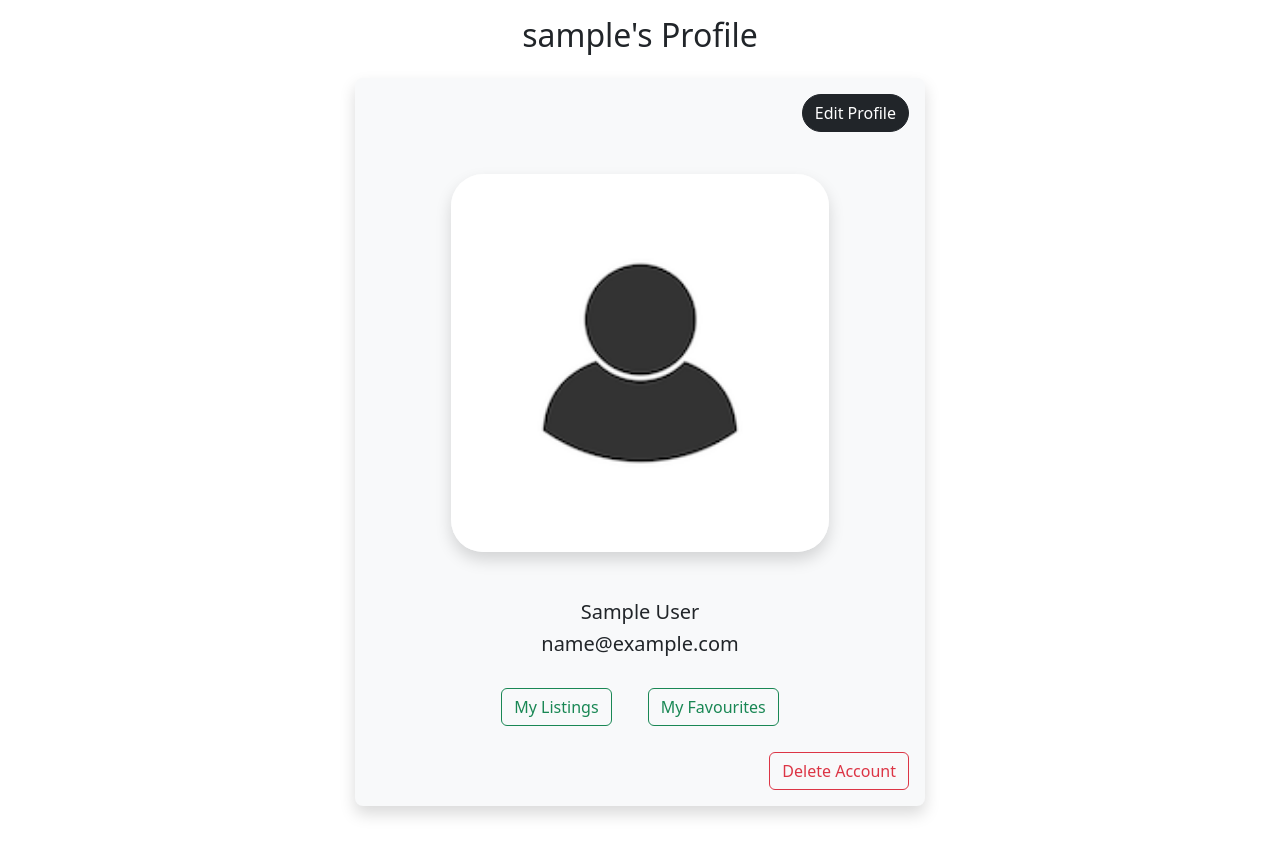
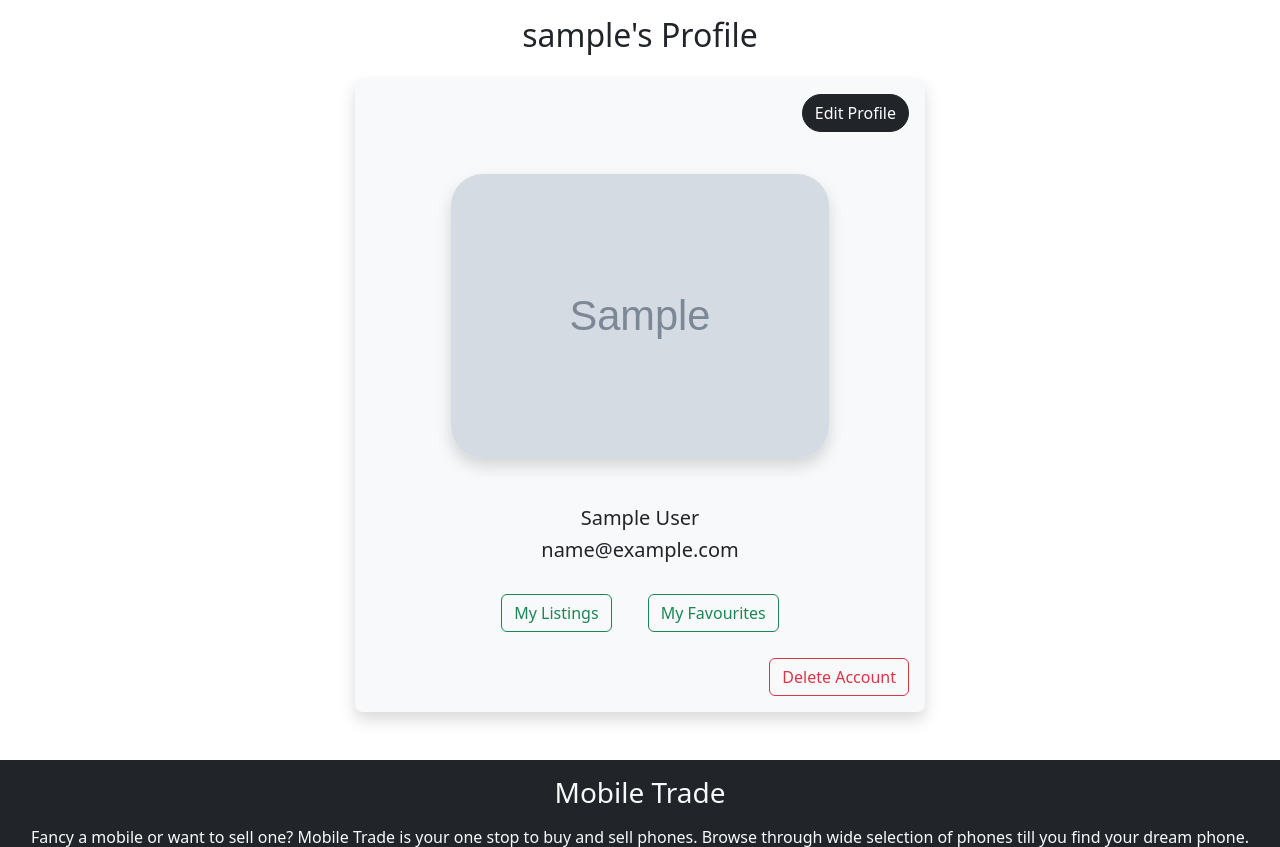
Before and after one commit to AbhilashAynipully/MobileTrade, a Django app: page /profile/1 in a window 1280 px wide. Shown: the part 56-903 px from the top of the page. Run offline with Django 3.2, Linux system fonts and the light colour scheme; a user stored in the database is signed in; tables that the repository leaves empty hold one stand-in row (values such as "Sample post"); grey boxes marked "Sample" are stand-in pictures; parts of the project's set-up code (start-up, migrations or seed data) failed here and were passed over; some libraries are stand-ins or nearby versions.

Commit message:
Add alt attribute to user profile image

```diff
--- a/templates/profile.html
+++ b/templates/profile.html
@@ -13,10 +13,10 @@
                 <a class="btn btn-dark mx-3 mt-3 rounded-pill" href="{% url 'profile-update'%}">Edit Profile</a>
             </div>
             <div class="m-5 profile-image-container">
-                {% if profile.user_picture %}
-                <img class="shadow rounded-5 profile-image img-fluid" src="{{profile.user_picture}}" alt="Image of User">
+                {% if profile.profile_picture %}
+                <img class="shadow rounded-5 profile-image img-fluid" src="{{profile.profile_picture}}" alt="Image of User">
                 {% else %}
-                <img class="shadow rounded-5 profile-image img-fluid" src="{% static 'images/users/user-placeholder.jpeg'%}" alt="Image of mobile phones"/>
+                <img class="shadow rounded-5 profile-image img-fluid" src="{% static 'images/users/user-placeholder.jpeg'%}" alt="Default User Image"/>
                 {% endif %}
             </div>
             <h5>{{ profile.user.first_name}} {{ profile.user.last_name}} </h5>
```
